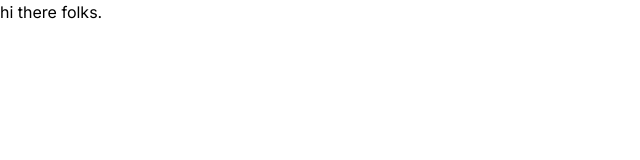
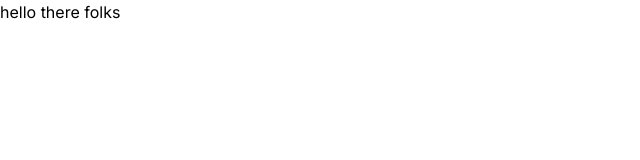
Before and after one commit to ar-ease/QuickPayz, a Next.js app in the folder apps/merchant-app/: page / in a window 1280 px wide. Shown: the top 160 px of the page, without its empty margins (0-640 px from the left). Built offline with nearby package versions, Linux system fonts and the light colour scheme.

Commit message:
changed to hello

```diff
--- a/apps/merchant-app/app/page.tsx
+++ b/apps/merchant-app/app/page.tsx
@@ -4,5 +4,5 @@
 
 export default function () {
   // const balance = useBalance();
-  return <div>hi there folks.</div>;
+  return <div>hello there folks</div>;
 }
```
